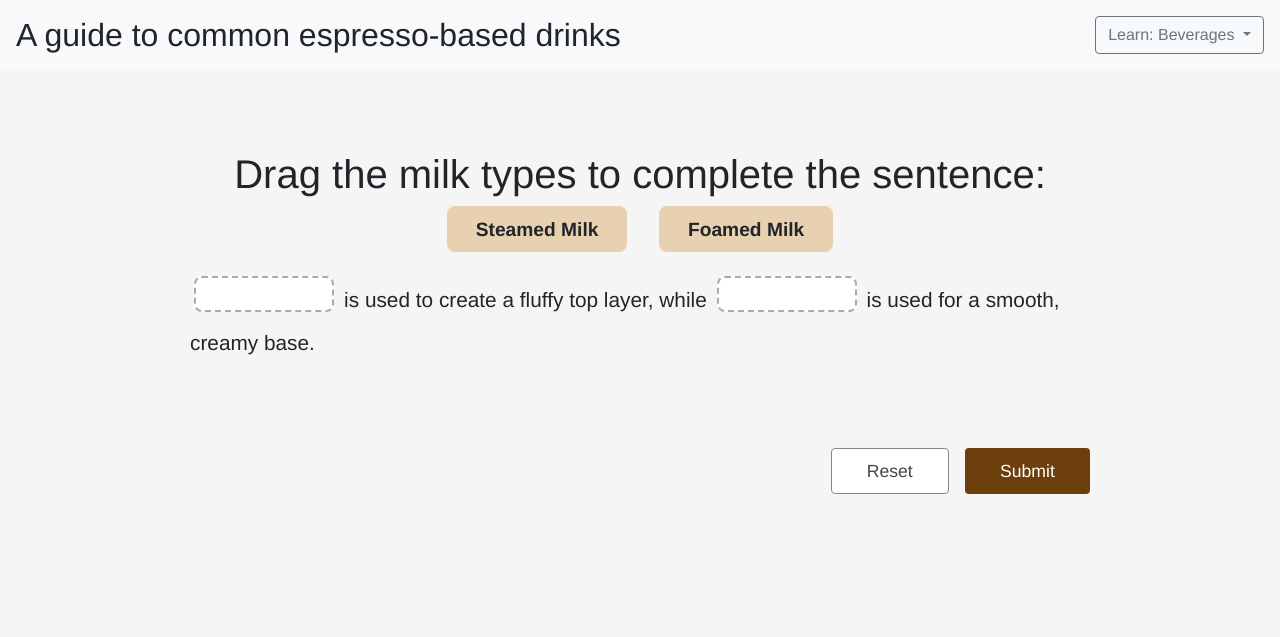
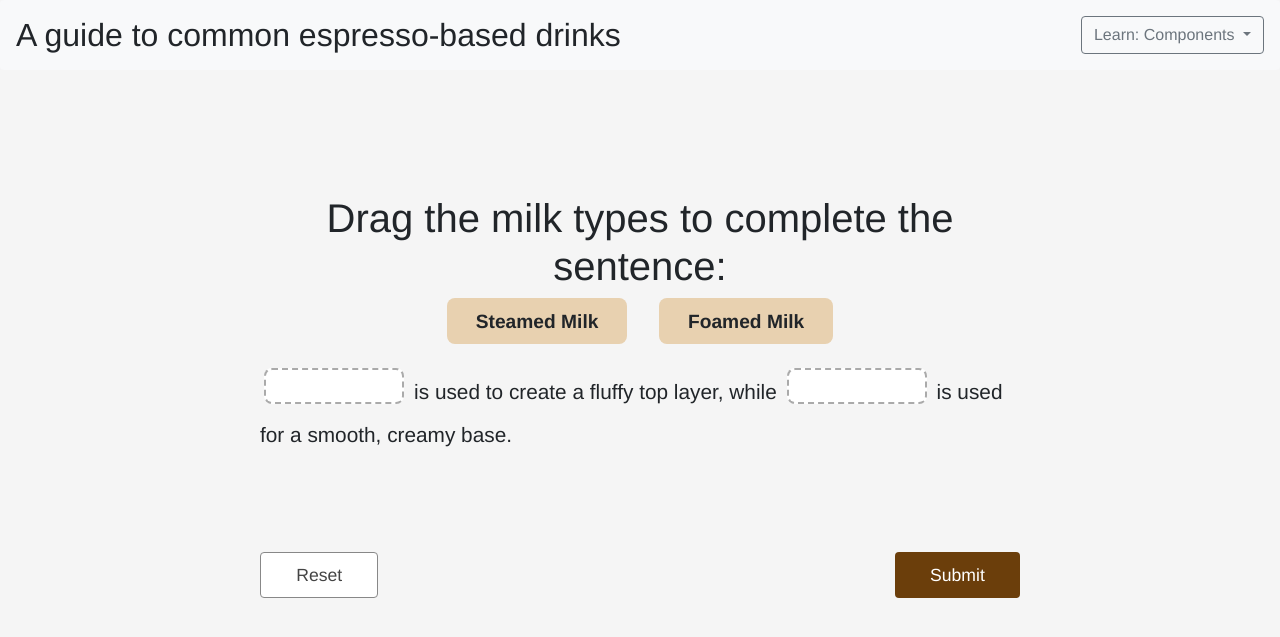
Before and after one commit to meifactor/Know-Your-Coffee, a Flask app: page /learn/2 in a window 1280 px wide. Shown: the top 637 px of the page. Run offline with Flask 3, Linux system fonts and the light colour scheme; parts of the project's set-up code (start-up, migrations or seed data) failed here and were passed over.

Commit message:
Edited navbar to make it less confusing

```diff
--- a/app/templates/banner.html
+++ b/app/templates/banner.html
@@ -10,13 +10,14 @@
         data-bs-toggle="dropdown"
         aria-expanded="false"
       >
-        Learn: Beverages
+        Learn: Components
       </button>
       <ul class="dropdown-menu dropdown-menu-end">
-        <li><a class="dropdown-item" href="/">Home</a></li>
-        <li><a class="dropdown-item" href="/learn">Learn</a></li>
-        <li><a class="dropdown-item" href="/quiz">Quiz</a></li>
-      </ul>
+  <li><a class="dropdown-item" href="{{ url_for('main.learn_overview') }}">Learn: Components</a></li>
+  <li><a class="dropdown-item" href="{{ url_for('main.learn_beverages') }}">Learn: Beverages</a></li>
+  <li><a class="dropdown-item" href="{{ url_for('main.quiz', question_id=1) }}">Quiz</a></li>
+  <li><a class="dropdown-item" href="{{ url_for('main.home') }}">Home</a></li>
+</ul>
     </div>
   </div>
 </div>
--- a/app/templates/learn_lesson.html
+++ b/app/templates/learn_lesson.html
@@ -1,7 +1,7 @@
 {% extends "base.html" %}
 {% block content %}
 {% include 'banner.html' %}
-<div style="margin: 2em auto; max-width: 900px; text-align: center;">
+<div class="lesson-container" style="text-align: center;">
 
     {% if lesson_id == 2 %}
     <h1 style="margin-top: 2em;">Drag the milk types to complete the sentence:</h1>
@@ -24,9 +24,9 @@
             <div id="success-message" style="display: none; color: #228B22; font-size: 1.2em; font-weight: bold; text-align: left; margin-bottom: 0.5em;"><span style="font-size:1.2em;">&#10003;</span> Awesome!</div>
         </div>
 
-        <div style="display: flex; justify-content: flex-end; gap: 1em;">
-            <button type="button" class="rank-reset-btn">Reset</button>
-            <button type="submit" class="rank-submit-btn" id="submit-continue-btn">Submit</button>
+        <div class="navigation-buttons">
+            <button type="button" class="btn btn-secondary rank-reset-btn">Reset</button>
+            <button type="submit" class="btn btn-primary rank-submit-btn" id="submit-continue-btn">Submit</button>
         </div>
     </form>
     <style>
@@ -137,39 +137,25 @@
             });
         });
         // Reset button logic
+        if (milkRow && document.querySelector('.rank-reset-btn') && blanks[0] && blanks[1]) {
             document.querySelector('.rank-reset-btn').addEventListener('click', function(e) {
                 e.preventDefault();
-            // Move milk chips back to the top row in original order
-            if (milkRow) {
-                milkRow.appendChild(document.getElementById('milk-steamed'));
-                document.getElementById('milk-steamed').setAttribute('draggable', 'true');
-                milkRow.appendChild(document.getElementById('milk-foamed'));
-                document.getElementById('milk-foamed').setAttribute('draggable', 'true');
+                // Move milk chips back to the top row in correct order
+                const milkSteamed = document.getElementById('milk-steamed');
+                const milkFoamed = document.getElementById('milk-foamed');
+                if (milkRow && milkSteamed && milkFoamed) {
+                    milkRow.appendChild(milkSteamed);
+                    milkRow.appendChild(milkFoamed);
+                    milkSteamed.setAttribute('draggable', 'true');
+                    milkFoamed.setAttribute('draggable', 'true');
                 }
-            // Allow dragging chips back to the top row
-            if (milkRow) {
-                milkRow.addEventListener('dragover', e => { e.preventDefault(); });
-                milkRow.addEventListener('dragenter', e => {
-                    e.preventDefault();
-                    milkRow.classList.add('active');
-                });
-                milkRow.addEventListener('dragleave', e => {
-                    milkRow.classList.remove('active');
-                });
-                milkRow.addEventListener('drop', e => {
-                    e.preventDefault();
-                    milkRow.classList.remove('active');
-                    const draggedId = e.dataTransfer.getData('text/plain');
-                    if (draggedId) {
-                        const draggedElem = document.getElementById(draggedId);
-                        if (draggedElem) {
-                            milkRow.appendChild(draggedElem);
-                            draggedElem.setAttribute('draggable', 'true');
-                        }
+                // Remove any milk chips from blanks
+                blanks.forEach(blank => {
+                    while (blank && blank.firstChild) {
+                        milkRow.appendChild(blank.firstChild);
                     }
                 });
-            }
-            // Clear blanks highlights
+                // Clear highlights
                 blanks.forEach(blank => {
                     blank.classList.remove('correct', 'incorrect');
                 });
@@ -179,8 +165,8 @@
                 submitBtn.textContent = 'Submit';
                 submitBtn.type = 'submit';
                 submitBtn.onclick = null;
-            document.querySelector('.rank-reset-btn').style.display = '';
             });
+        }
         // Submission and feedback logic
         document.getElementById('milk-blank-form').addEventListener('submit', function(e) {
             e.preventDefault();
@@ -360,6 +346,32 @@ enableDragDrop();
 const draggableArea = document.getElementById('draggable-area');
 const initialDraggableAreaHTML = draggableArea ? draggableArea.innerHTML : '';
 
+// --- Reset Button Logic for Ranking Activity ---
+const rankResetBtn = document.querySelector('.rank-reset-btn');
+if (draggableArea && rankResetBtn) {
+    rankResetBtn.addEventListener('click', function(e) {
+        e.preventDefault();
+        // Restore the draggable area to its initial state
+        draggableArea.innerHTML = initialDraggableAreaHTML;
+        // Re-enable drag and drop
+        enableDragDrop();
+        // Hide feedback and success messages
+        const feedback = document.getElementById('feedback-message');
+        const success = document.getElementById('success-message');
+        if (feedback) feedback.style.display = 'none';
+        if (success) success.style.display = 'none';
+        // Reset submit/continue button
+        const submitBtn = document.querySelector('.rank-submit-btn');
+        if (submitBtn) {
+            submitBtn.textContent = 'Submit';
+            submitBtn.type = 'submit';
+            submitBtn.onclick = null;
+            submitBtn.style.display = '';
+        }
+        rankResetBtn.style.display = '';
+    });
+}
+
 // --- Feedback Logic ---
 const correctOrder = {{ items|tojson }};
 let correctRanking = correctOrder;
```
Also changed, not shown: app/static/js/learn_components.js (+9 -3 lines). Lines whose indentation alone changed are shown as unchanged.
